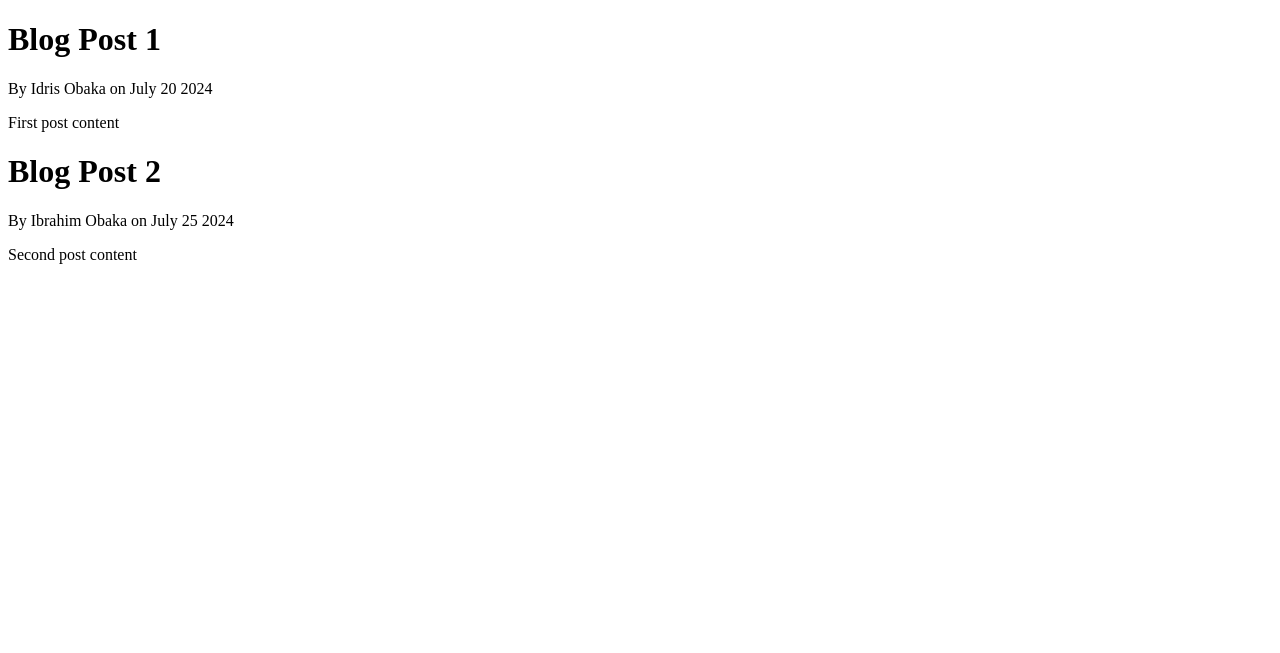
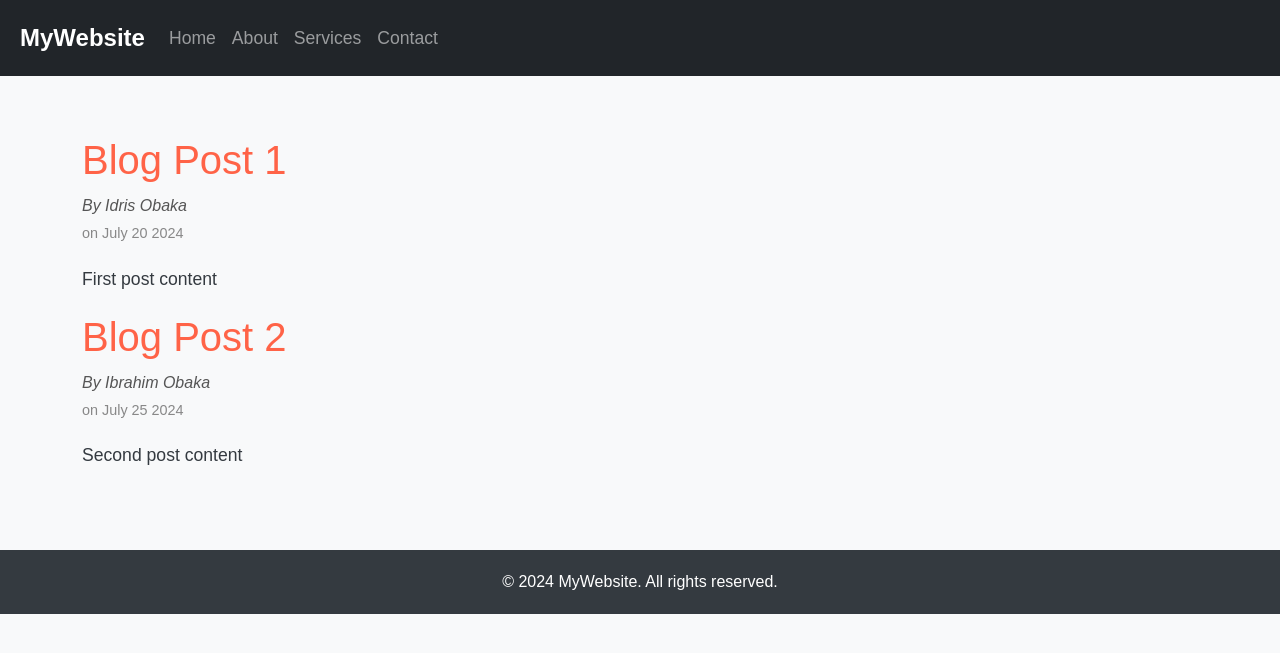
Before and after one commit to obakas/Flask05, a Flask app: page / in a window 1280 px wide. Shown: the top 653 px of the page. Run offline with Flask 3, Linux system fonts and the light colour scheme.

Commit message:
my third commit

```diff
--- a/Blog.py
+++ b/Blog.py
@@ -1,4 +1,4 @@
-from flask import Flask, render_template
+from flask import Flask, render_template, url_for
 app = Flask(__name__)
 
 
@@ -24,7 +24,7 @@ def home():
 
 @app.route("/about")
 def about():
-    return render_template('about.html')
+    return render_template('about.html',title='about')
 
 
 if __name__== '__main__':
--- a/Templates/home.html
+++ b/Templates/home.html
@@ -1,19 +1,9 @@
-<!DOCTYPE html>
-<html lang="en">
-<head>
-    <meta charset="UTF-8">
-    <meta name="viewport" content="width=device-width, initial-scale=1.0">
-    {% if title %}
-        <title>{{title}}</title>
-    {% else %}
-        <title>Document</title>
-    {% endif %}
-</head>
-<body>
+{% extends "layout.html" %}
+{% block content %}
     {% for post in posts %}
-        <h1>{{ post.title }}</h1>
-        <p>By {{ post.author }} on {{ post.date_posted }}</p>
-        <p>{{ post.content }}</p>
+        <h1 style="font-size: 2.5rem; color: #ff6347; margin-bottom: 10px;">{{ post.title }}</h1>
+        <p style="font-style: italic; color: #555; margin-bottom: 5px;">By {{ post.author }}</p>
+        <p style="font-size: 0.9rem; color: #888; margin-bottom: 20px;">on {{ post.date_posted }}</p>
+        <p style="font-size: 1.1rem; line-height: 1.6; margin-bottom: 20px;">{{ post.content }}</p>
     {% endfor %}
-</body>
-</html>
+{% endblock %}
--- /dev/null
+++ b/Templates/layout.html
@@ -0,0 +1,63 @@
+<!DOCTYPE html>
+<html lang="en">
+<head>
+    <meta charset="UTF-8">
+    <meta name="viewport" content="width=device-width, initial-scale=1.0">
+
+    <link href="https://cdn.jsdelivr.net/npm/bootstrap@5.3.3/dist/css/bootstrap.min.css" rel="stylesheet" integrity="sha384-QWTKZyjpPEjISv5WaRU9OFeRpok6YctnYmDr5pNlyT2bRjXh0JMhjY6hW+ALEwIH" crossorigin="anonymous">
+
+    <link rel="stylesheet" href="{{ url_for('static',filename='main.css')}}">
+
+    {% if title %}
+        <title>{{title}}</title>
+    {% else %}
+        <title>Document</title>
+    {% endif %}
+
+</head>
+<body>
+    <header>
+         <!-- Navigation Bar -->
+         <nav class="navbar navbar-expand-lg navbar-dark bg-dark">
+            <a class="navbar-brand" href="#">MyWebsite</a>
+            <button class="navbar-toggler" type="button" data-toggle="collapse" data-target="#navbarNav" aria-controls="navbarNav" aria-expanded="false" aria-label="Toggle navigation">
+                <span class="navbar-toggler-icon"></span>
+            </button>
+            <div class="collapse navbar-collapse" id="navbarNav">
+                <ul class="navbar-nav ml-auto">
+                    <li class="nav-item">
+                        <a class="nav-link" href="#">Home</a>
+                    </li>
+                    <li class="nav-item">
+                        <a class="nav-link" href="#">About</a>
+                    </li>
+                    <li class="nav-item">
+                        <a class="nav-link" href="#">Services</a>
+                    </li>
+                    <li class="nav-item">
+                        <a class="nav-link" href="#">Contact</a>
+                    </li>
+                </ul>
+            </div>
+        </nav>
+    </header>
+
+    <main>
+        <div class="container">
+            {% block content %}
+            {% endblock %}
+        </div>
+    </main>
+
+    <footer>
+        <!-- Footer -->
+        <div class="footer text-center">
+            <div class="container">
+                <p>&copy; 2024 MyWebsite. All rights reserved.</p>
+            </div>
+        </div>
+    </footer>
+
+    <script src="https://cdn.jsdelivr.net/npm/bootstrap@5.3.3/dist/js/bootstrap.bundle.min.js" integrity="sha384-YvpcrYf0tY3lHB60NNkmXc5s9fDVZLESaAA55NDzOxhy9GkcIdslK1eN7N6jIeHz" crossorigin="anonymous"></script>
+</body>
+</html>
--- /dev/null
+++ b/static/main.css
@@ -0,0 +1,50 @@
+/* main.css */
+
+body {
+    font-family: 'Arial', sans-serif;
+    background-color: #f8f9fa;
+    color: #343a40;
+}
+
+header {
+    margin-bottom: 20px;
+}
+
+.navbar {
+    padding: 15px 20px;
+}
+
+.navbar-brand {
+    font-size: 1.5rem;
+    font-weight: bold;
+}
+
+.nav-link {
+    font-size: 1.1rem;
+}
+
+.nav-link:hover {
+    color: #ffc107 !important;
+}
+
+main {
+    padding: 40px 0;
+}
+
+footer {
+    background-color: #343a40;
+    color: white;
+    padding: 20px 0;
+    margin-top: 20px;
+}
+
+.footer p {
+    margin: 0;
+}
+
+/* Responsive Adjustments */
+@media (max-width: 767px) {
+    .navbar-nav {
+        text-align: center;
+    }
+}
```
Also changed, not shown: Templates/about.html (+4 -11 lines).
